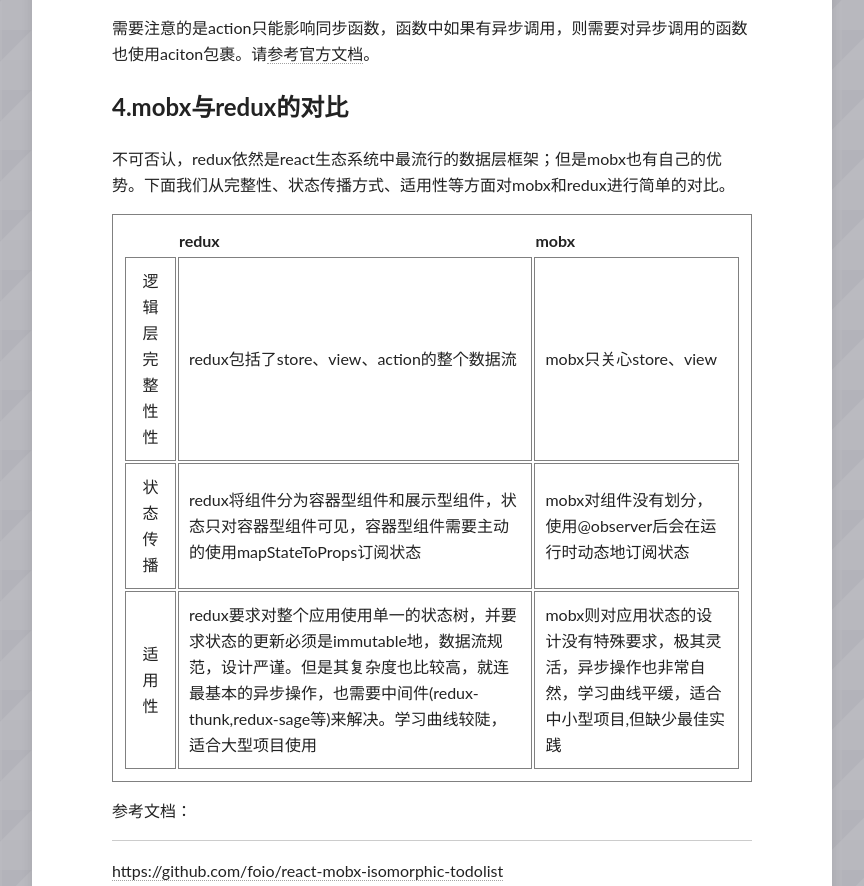
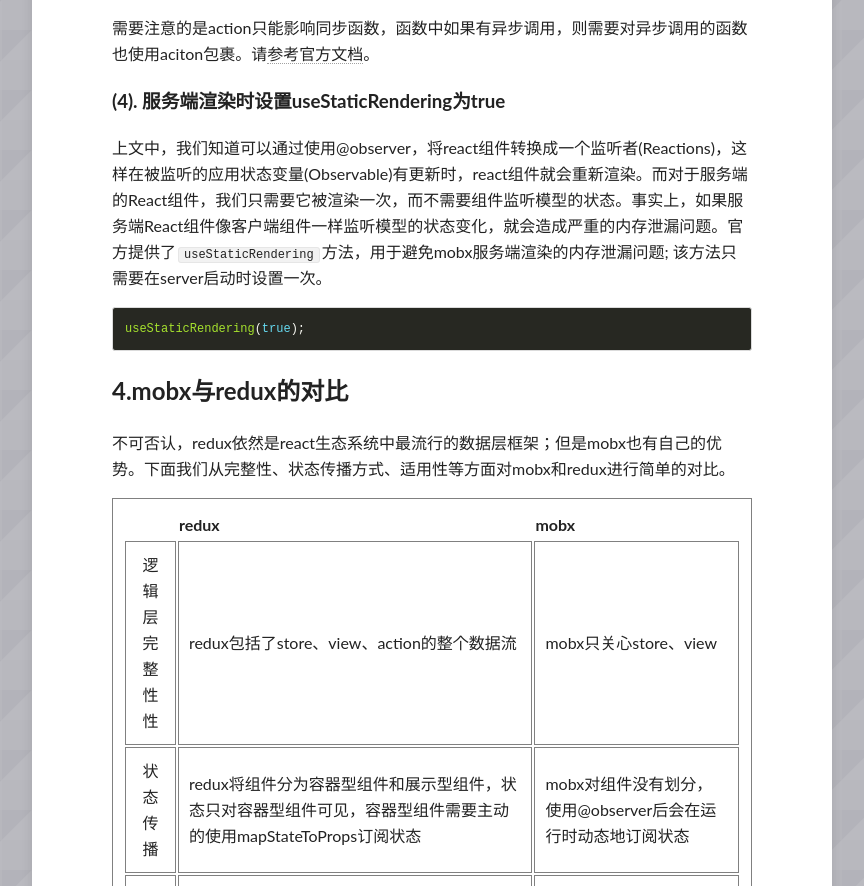
Before and after one commit to foio/foio.github.io, a plain HTML site: page mobx-react/index.html in a window 1280 px wide. Shown: the part 9030-9916 px from the top of the page, without its empty margins (208-1072 px from the left). Drawn offline with nearby package versions, Linux system fonts and the light colour scheme.

Commit message:
修改文章中的问题

```diff
--- a/mobx-react/index.html
+++ b/mobx-react/index.html
@@ -450,6 +450,11 @@ table{
 </code></pre></div>
 <p>需要注意的是action只能影响同步函数，函数中如果有异步调用，则需要对异步调用的函数也使用aciton包裹。请<a href="http://mobxjs.github.io/mobx/refguide/action.html">参考官方文档</a>。</p>
 
+<h3 id="4-usestaticrendering-true">(4). 服务端渲染时设置useStaticRendering为true</h3>
+
+<p>上文中，我们知道可以通过使用@observer，将react组件转换成一个监听者(Reactions)，这样在被监听的应用状态变量(Observable)有更新时，react组件就会重新渲染。而对于服务端的React组件，我们只需要它被渲染一次，而不需要组件监听模型的状态。事实上，如果服务端React组件像客户端组件一样监听模型的状态变化，就会造成严重的内存泄漏问题。官方提供了<code>useStaticRendering</code>方法，用于避免mobx服务端渲染的内存泄漏问题; 该方法只需要在server启动时设置一次。</p>
+<div class="highlight"><pre><code class="language-javascript" data-lang="javascript"><span class="nx">useStaticRendering</span><span class="p">(</span><span class="kc">true</span><span class="p">);</span>
+</code></pre></div>
 <h2 id="4-mobx-redux">4.mobx与redux的对比</h2>
 
 <p>不可否认，redux依然是react生态系统中最流行的数据层框架；但是mobx也有自己的优势。下面我们从完整性、状态传播方式、适用性等方面对mobx和redux进行简单的对比。</p>
```
Also changed, not shown: feed.xml (+6 -1 lines), index.html (+5 -0 lines).
